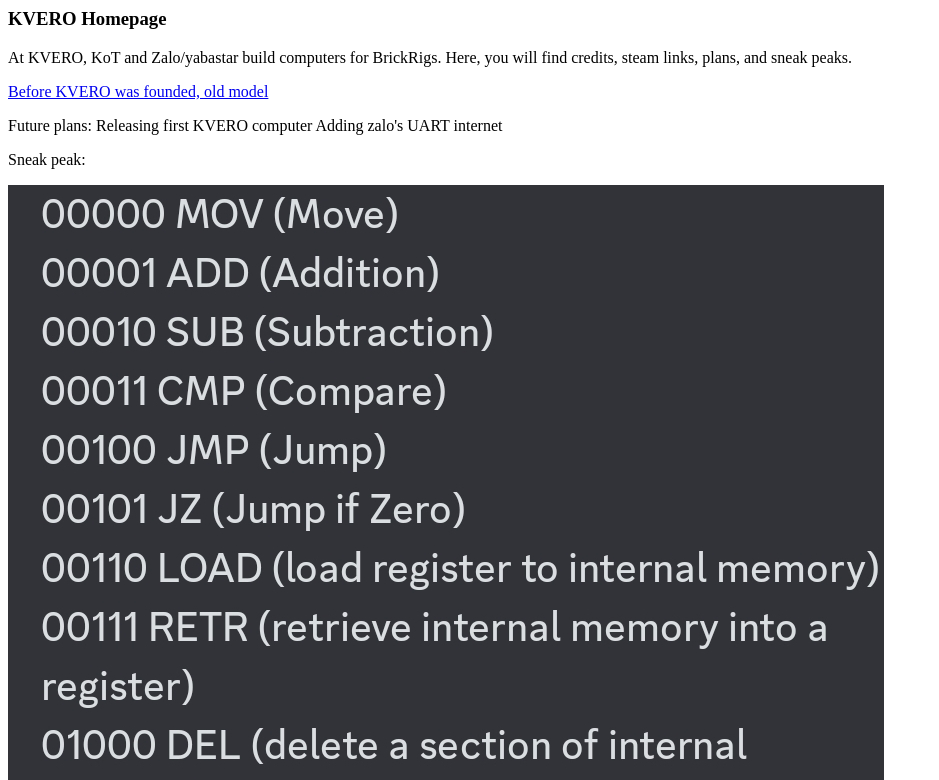
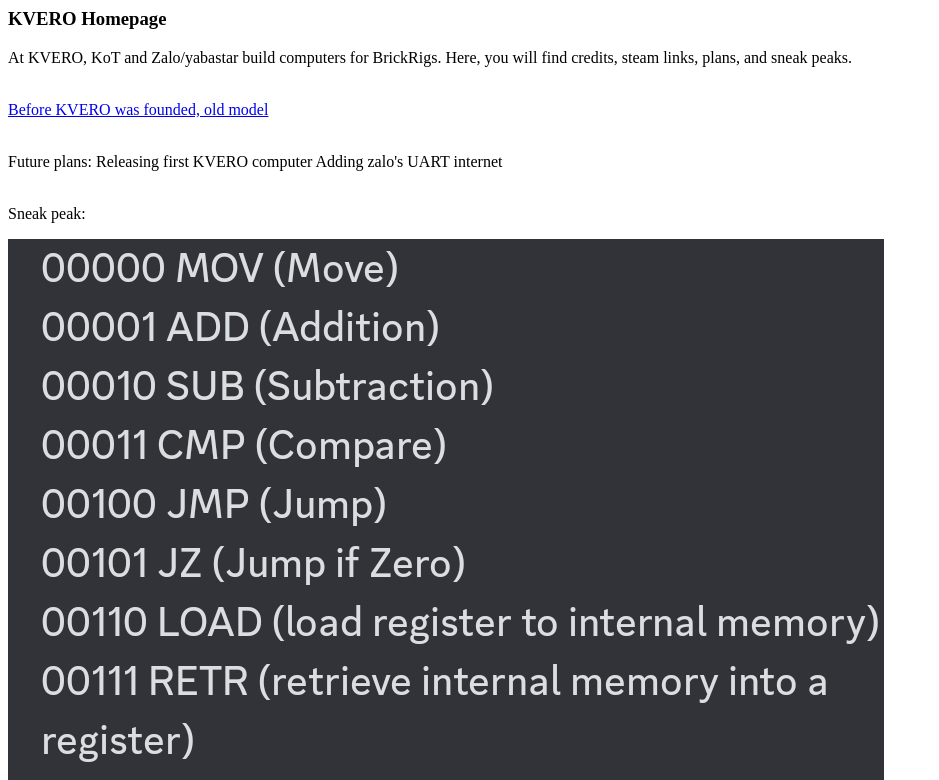
Before and after one commit to Yabastar/kveropages, a plain HTML site: page index.html in a window 1280 px wide. Shown: the top 780 px of the page, without its empty margins (0-939 px from the left). Drawn offline with Linux system fonts and the light colour scheme.

Commit message:
Update index.html

```diff
--- a/index.html
+++ b/index.html
@@ -1,18 +1,17 @@
 <h3> KVERO Homepage </h3>
 <p>At KVERO, KoT and Zalo/yabastar build computers for BrickRigs.
   Here, you will find credits, steam links, plans, and sneak peaks.
-
+  <br><br>
 </p>
 
 <a href="old_kvero.html">Before KVERO was founded, old model</a>
 
 
-<p>Future plans:
+<p><br>Future plans:
 
   Releasing first KVERO computer
   Adding zalo's UART internet
-
-
+  <br><br>
 </p>
 
 
```
